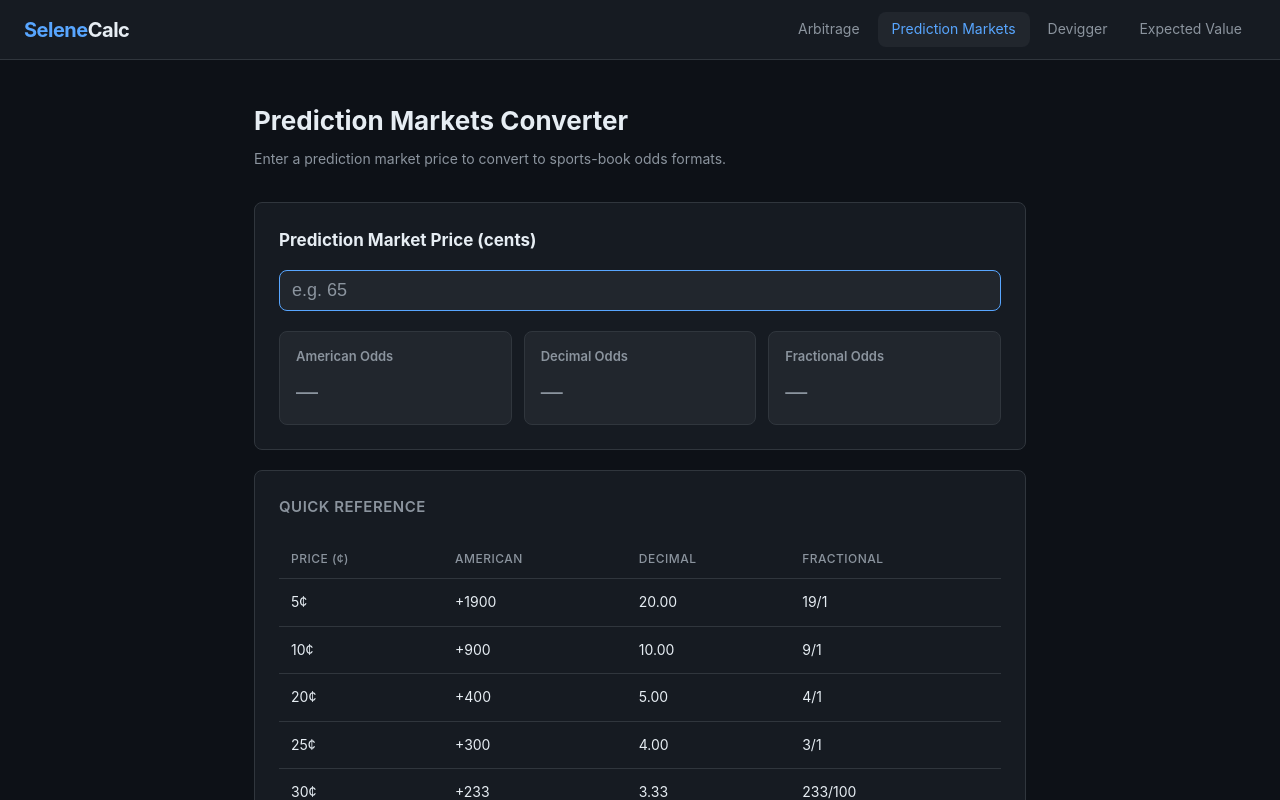
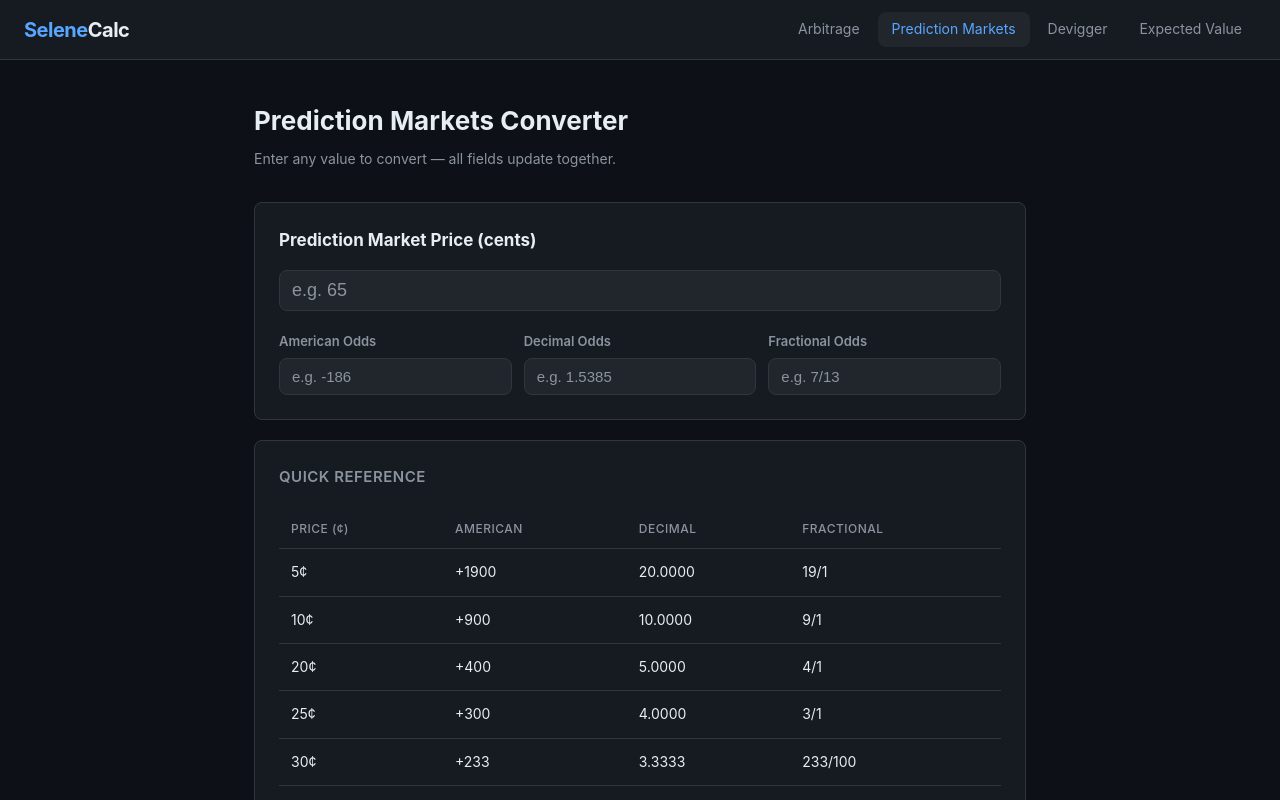
Before and after one commit to SimonWorku1/SeleneCalculators, a React (Vite) app: page /prediction-markets in a window 1280 px wide. Shown: the top 800 px of the page. Built offline with nearby package versions, Linux system fonts and the light colour scheme.

Commit message:
Prediction markets: bidirectional inputs, 4dp decimal odds
All four fields (cents, American, decimal, fractional) are now editable
inputs — changing any one updates the rest. Decimal odds now show 4
decimal places.

https://claude.ai/code/session_018RSEzmPJKcY2VuhW8QDvCy

```diff
--- a/src/index.css
+++ b/src/index.css
@@ -607,28 +607,15 @@ input[type=number] { -moz-appearance: textfield; }
 }
 
 .pm-output {
-  background: var(--surface2);
-  border: 1px solid var(--border);
-  border-radius: var(--radius);
-  padding: 14px 16px;
+  display: flex;
+  flex-direction: column;
+  gap: 6px;
 }
 
 .pm-output-label {
   font-size: 13px;
   font-weight: 600;
   color: var(--text-muted);
-  margin-bottom: 8px;
-}
-
-.pm-output-value {
-  font-size: 22px;
-  font-weight: 700;
-  color: var(--text);
-}
-
-.pm-output-value.placeholder {
-  color: var(--text-muted);
-  font-weight: 400;
 }
 
 .active-row td { color: var(--accent); font-weight: 600; }
--- a/src/pages/PredictionMarkets.jsx
+++ b/src/pages/PredictionMarkets.jsx
@@ -3,6 +3,10 @@ import { useState } from 'react'
 function probToAmerican(p) {
   if (p >= 0.5) return -(p / (1 - p)) * 100
   return ((1 - p) / p) * 100
+}
+function americanToDecimal(a) {
+  if (a >= 100) return a / 100 + 1
+  return 100 / Math.abs(a) + 1
 }
 function probToDecimal(p) { return 1 / p }
 function getGCD(a, b) { return b === 0 ? a : getGCD(b, a % b) }
@@ -15,28 +19,60 @@ function toFractional(p) {
 function formatAmerican(a) {
   return a >= 0 ? `+${a.toFixed(0)}` : `${a.toFixed(0)}`
 }
+function parseFractional(str) {
+  const parts = str.split('/')
+  if (parts.length !== 2) return null
+  const num = parseFloat(parts[0])
+  const den = parseFloat(parts[1])
+  if (isNaN(num) || isNaN(den) || den === 0) return null
+  return 1 / (1 + num / den)
+}
 
 const REF_PROBS = [5, 10, 20, 25, 30, 40, 50, 60, 70, 75, 80, 90, 95]
 
+const EMPTY = { cents: '', american: '', decimal: '', frac: '' }
+
 export default function PredictionMarkets() {
-  const [cents, setCents] = useState('')
+  const [vals, setVals] = useState(EMPTY)
 
-  const p = parseFloat(cents) / 100
-  const valid = !isNaN(p) && p > 0 && p < 1
+  function handleChange(field, raw) {
+    let p = null
 
-  const american = valid ? formatAmerican(probToAmerican(p)) : '—'
-  const decimal  = valid ? probToDecimal(p).toFixed(2) : '—'
-  const frac     = valid ? toFractional(p) : '—'
+    if (field === 'cents') {
+      const v = parseFloat(raw)
+      if (!isNaN(v) && v > 0 && v < 100) p = v / 100
+    } else if (field === 'american') {
+      const a = parseFloat(raw)
+      if (!isNaN(a) && (a >= 100 || a <= -100)) p = 1 / americanToDecimal(a)
+    } else if (field === 'decimal') {
+      const d = parseFloat(raw)
+      if (!isNaN(d) && d > 1) p = 1 / d
+    } else if (field === 'frac') {
+      p = parseFractional(raw)
+    }
+
+    const next = { ...vals, [field]: raw }
+    if (p !== null && p > 0 && p < 1) {
+      if (field !== 'cents')    next.cents    = (p * 100).toFixed(2)
+      if (field !== 'american') next.american = formatAmerican(probToAmerican(p))
+      if (field !== 'decimal')  next.decimal  = probToDecimal(p).toFixed(4)
+      if (field !== 'frac')     next.frac     = toFractional(p)
+    }
+    setVals(next)
+  }
+
+  const centsNum = parseFloat(vals.cents)
+  const activeRow = !isNaN(centsNum) ? Math.round(centsNum) : null
 
   return (
     <div className="page">
       <div className="page-header">
         <h1>Prediction Markets Converter</h1>
-        <p>Enter a prediction market price to convert to sports-book odds formats.</p>
+        <p>Enter any value to convert — all fields update together.</p>
       </div>
 
       <div className="card">
-        <div className="field">
+        <div className="field" style={{ marginBottom: 20 }}>
           <label style={{ fontSize: 17, fontWeight: 700, color: 'var(--text)', marginBottom: 10 }}>
             Prediction Market Price (cents)
           </label>
@@ -45,26 +81,40 @@ export default function PredictionMarkets() {
             placeholder="e.g. 65"
             min="1"
             max="99"
-            step="1"
-            value={cents}
-            onChange={e => setCents(e.target.value)}
+            value={vals.cents}
+            onChange={e => handleChange('cents', e.target.value)}
             style={{ fontSize: 18 }}
-            autoFocus
           />
         </div>
 
         <div className="pm-outputs">
           <div className="pm-output">
             <div className="pm-output-label">American Odds</div>
-            <div className={`pm-output-value${valid ? '' : ' placeholder'}`}>{american}</div>
+            <input
+              type="number"
+              placeholder="e.g. -186"
+              value={vals.american}
+              onChange={e => handleChange('american', e.target.value)}
+            />
           </div>
           <div className="pm-output">
             <div className="pm-output-label">Decimal Odds</div>
-            <div className={`pm-output-value${valid ? '' : ' placeholder'}`}>{decimal}</div>
+            <input
+              type="number"
+              placeholder="e.g. 1.5385"
+              step="0.0001"
+              value={vals.decimal}
+              onChange={e => handleChange('decimal', e.target.value)}
+            />
           </div>
           <div className="pm-output">
             <div className="pm-output-label">Fractional Odds</div>
-            <div className={`pm-output-value${valid ? '' : ' placeholder'}`}>{frac}</div>
+            <input
+              type="text"
+              placeholder="e.g. 7/13"
+              value={vals.frac}
+              onChange={e => handleChange('frac', e.target.value)}
+            />
           </div>
         </div>
       </div>
@@ -79,10 +129,10 @@ export default function PredictionMarkets() {
             {REF_PROBS.map(pct => {
               const prob = pct / 100
               return (
-                <tr key={pct} className={cents === String(pct) ? 'active-row' : ''}>
+                <tr key={pct} className={activeRow === pct ? 'active-row' : ''}>
                   <td>{pct}¢</td>
                   <td>{formatAmerican(probToAmerican(prob))}</td>
-                  <td>{probToDecimal(prob).toFixed(2)}</td>
+                  <td>{probToDecimal(prob).toFixed(4)}</td>
                   <td>{toFractional(prob)}</td>
                 </tr>
               )
```
